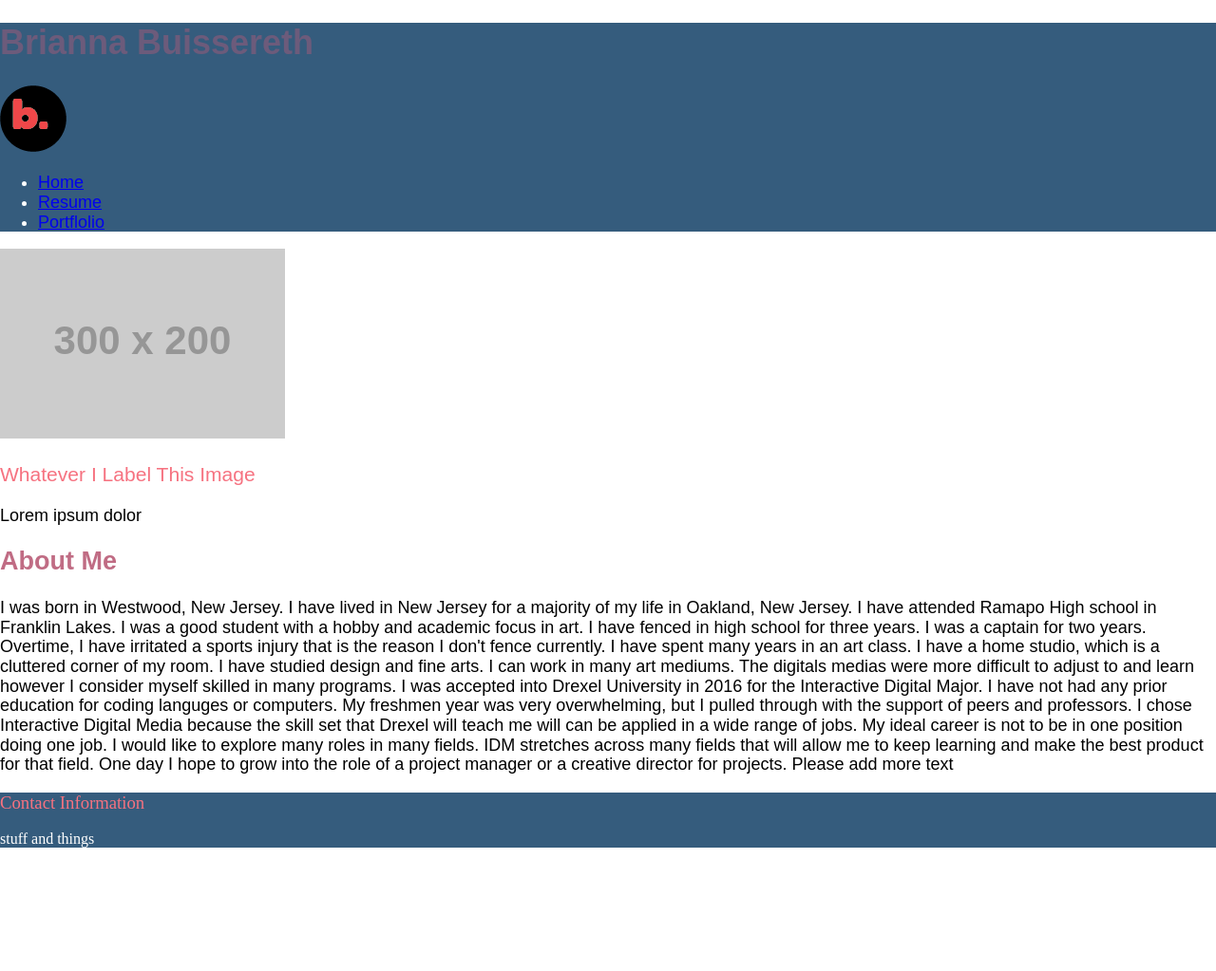
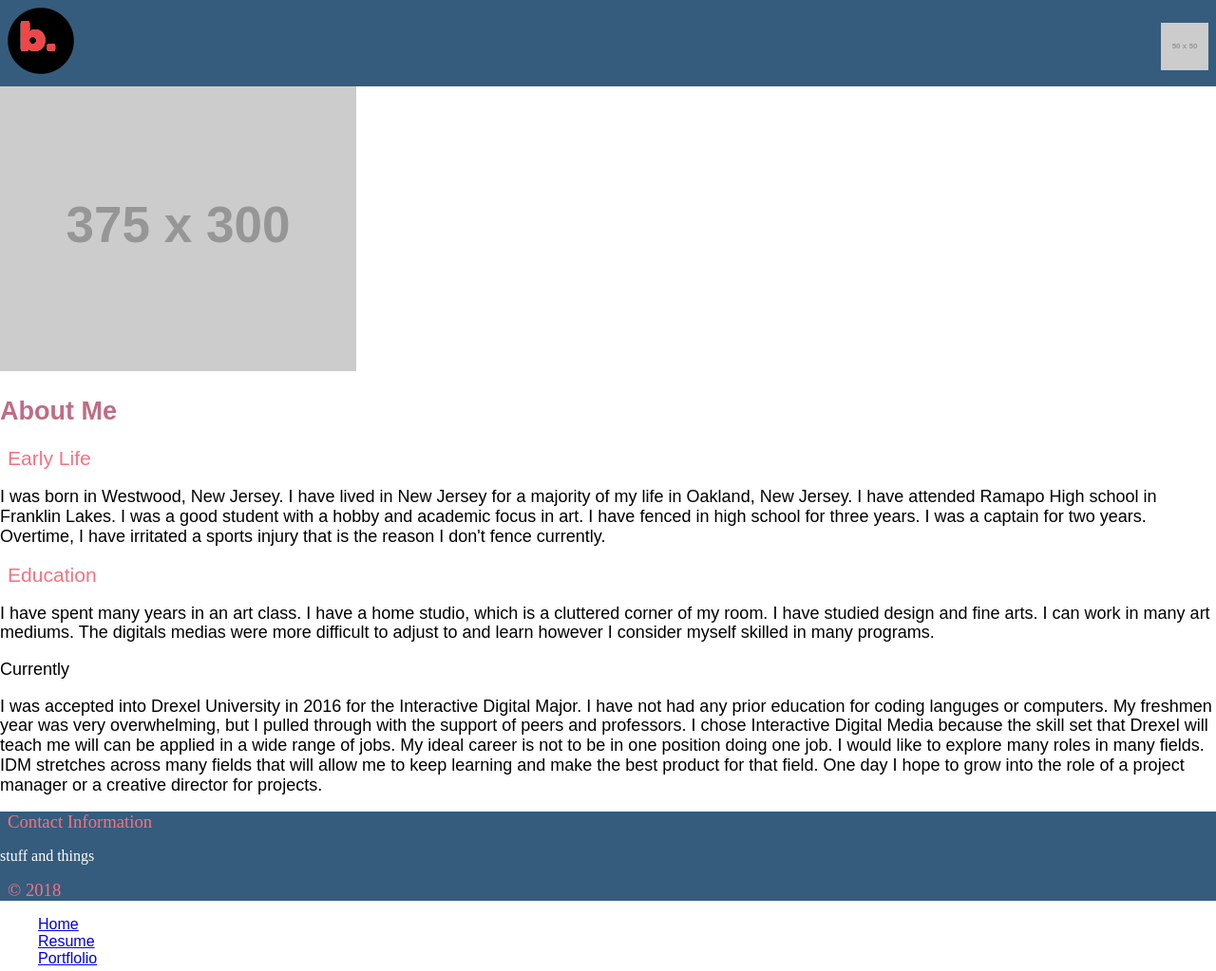
Before and after one commit to bb837/IDM_211_bb837_Portfolio, a plain HTML site: page index.html in a window 1280 px wide. Shown: the whole page at 95% size. Before the commit the page ends 909 px from the top, so only its background shows below. Drawn offline with Linux system fonts and the light colour scheme; placeholder pictures from the web are drawn by us; a web font is replaced by a local one.

Commit message:
Update to content
update to index content
restructure
box modeling for master css

```diff
--- a/css/master.css
+++ b/css/master.css
@@ -6,12 +6,17 @@ a:visited {
   color: #F8B195;
 }
 
-a:hover {
+a:hover
+a.focus {
   color: #F8B195;
 }
 
 a:active {
   color: #F8B195;
+
+* {
+    box-sizing: border-box;
+  }
 }
 /* WEBSITE COLORS
      pastel pink= #F8B195
@@ -36,7 +41,37 @@ header {
   font-family: 'bebas-neue-by-fontfabric', sans-serif;
   font-weight: 400;
   font-style: normal;
+  position: sticky;
   text-align: left;
+  top: 0;
+  z-index: 30;
+}
+
+#logo {
+  margin: .25rem;
+  padding: .25rem;
+}
+
+#hamburger_icon {
+  float: right;
+  margin-bottom: .5rem;
+  margin-top: 1rem;
+  padding: .5rem;
+}
+
+#portrait {
+  position: relative;
+}
+
+#figcaption_test {
+  margin: .5rem;
+  position: absolute;
+  z-index: 20;
+  top: -3rem;
+}
+
+.image_box {
+  margin-top: 0;
 }
 
 nav {
@@ -65,6 +100,7 @@ h2 {
 h3 {
   color: #F67280;
   font-weight: 400;
+  margin: .5rem;
 }
 
 main {
--- a/index.html
+++ b/index.html
@@ -11,55 +11,61 @@
 
   <body>
     <header>
+        <!--
         <div class="My_Name">
             <h1>Brianna Buissereth</h1>
         </div>
-      <img src="img/Buissereth_logo.png" alt="Logo">
+        -->
 
-      <nav>
-      <!--Create Hamburger Icon, however that works-->
-      <ul>
-          <li><a href="index.html">Home</a></li>
-          <li><a href="Resume.html">Resume<a/></li>
-          <li><a href="portfolio.html">Portflolio</a></li>
-        <!--NESTED LIST ITEM: Digital Portflolio and Analog Portflolio-->
-      </ul>
-    </nav>
+
+      <img id="logo" src="img/Buissereth_logo.png" alt="b.">
+      <img id="hamburger_icon" src="https://via.placeholder.com/50x50?text=hamburger_icon" alt="hamburger_icon">
+
     </header>
 
     <main>
-      <div class="Image">
-        <img src="https://via.placeholder.com/300x200?text=Big_Boy_Image" alt=" ME_Image">
+      <div class="image_box">
+        <img id="portrait" src="https://via.placeholder.com/375x300?text=Big_Boy_Image" alt=" ME_Image">
         <!-- Label classes better This is big boy image-->
-        <div class="Image_Banner">
-        <h3>Whatever I Label This Image</h3>
-          <p>Lorem ipsum dolor</p>
-        </div>
+        <figcaption id=figcaption_test>
+          <h3>Caption</h3>
+            <p>Extra text if needed</p>
+        </figcaption>
       </div>
 
       <div class="About">
         <h2>About Me</h2>
+        <h3>Early Life</h3>
           <p>I was born in Westwood, New Jersey. I have lived in New Jersey for a majority of my life in Oakland, New Jersey. I have attended Ramapo High school in Franklin Lakes. I was a good student with a hobby and academic focus in art. I have fenced in high school for three years. I was a captain for two years. Overtime, I have irritated a sports injury that is the reason I don't fence currently.
 
-          I have spent many years in an art class. I have a home studio, which is a cluttered corner of my room. I have studied design and fine arts. I can work in many art mediums. The digitals medias were more difficult to adjust to and learn however I consider myself skilled in many programs.
+          <h3>Education</h3>
+          <p>I have spent many years in an art class. I have a home studio, which is a cluttered corner of my room. I have studied design and fine arts. I can work in many art mediums. The digitals medias were more difficult to adjust to and learn however I consider myself skilled in many programs.</p
 
-          I was accepted into Drexel University in 2016 for the Interactive Digital Major. I have not had any prior education for coding languges or computers. My freshmen year was very overwhelming, but I pulled through with the support of peers and professors.
+          <h3>Currently</h3>
+          <p> I was accepted into Drexel University in 2016 for the Interactive Digital Major. I have not had any prior education for coding languges or computers. My freshmen year was very overwhelming, but I pulled through with the support of peers and professors.
+          I chose Interactive Digital Media because the skill set that Drexel will teach me will can be applied in a wide range of jobs. My ideal career is not to be in one position doing one job. I would like to explore many roles in many fields. IDM stretches across many fields that will allow me to keep learning and make the best product for that field. One day I hope to grow into the role of a project manager or a creative director for projects. </p>
 
-          I chose Interactive Digital Media because the skill set that Drexel will teach me will can be applied in a wide range of jobs. My ideal career is not to be in one position doing one job. I would like to explore many roles in many fields. IDM stretches across many fields that will allow me to keep learning and make the best product for that field. One day I hope to grow into the role of a project manager or a creative director for projects.
-
-          Please add more text
-          <div class="I forgot">
-          <!--I'll be honest I meant to put a divison here, and it's here for a reason, but i forgot what it was for-->
-          </div>
+          <!-- Please add more text -->
       </div>
     </main>
 
     <footer>
-      <div class="contact information">
         <h3>Contact Information</h3>
         <p>stuff and things</p>
-      </div>
+
+        <h3>&copy; 2018</h3>
         <!--more stuff here-->
     </footer>
+
+    <nav>
+    <!--Create Hamburger Icon, however that works-->
+    <ul>
+        <li><a href="index.html">Home</a></li>
+        <li><a href="Resume.html">Resume<a/></li>
+        <li><a href="portfolio.html">Portflolio</a></li>
+      <!--NESTED LIST ITEM: Digital Portflolio and Analog Portflolio-->
+    </ul>
+  </nav>
+
   </body>
 </html>
```
